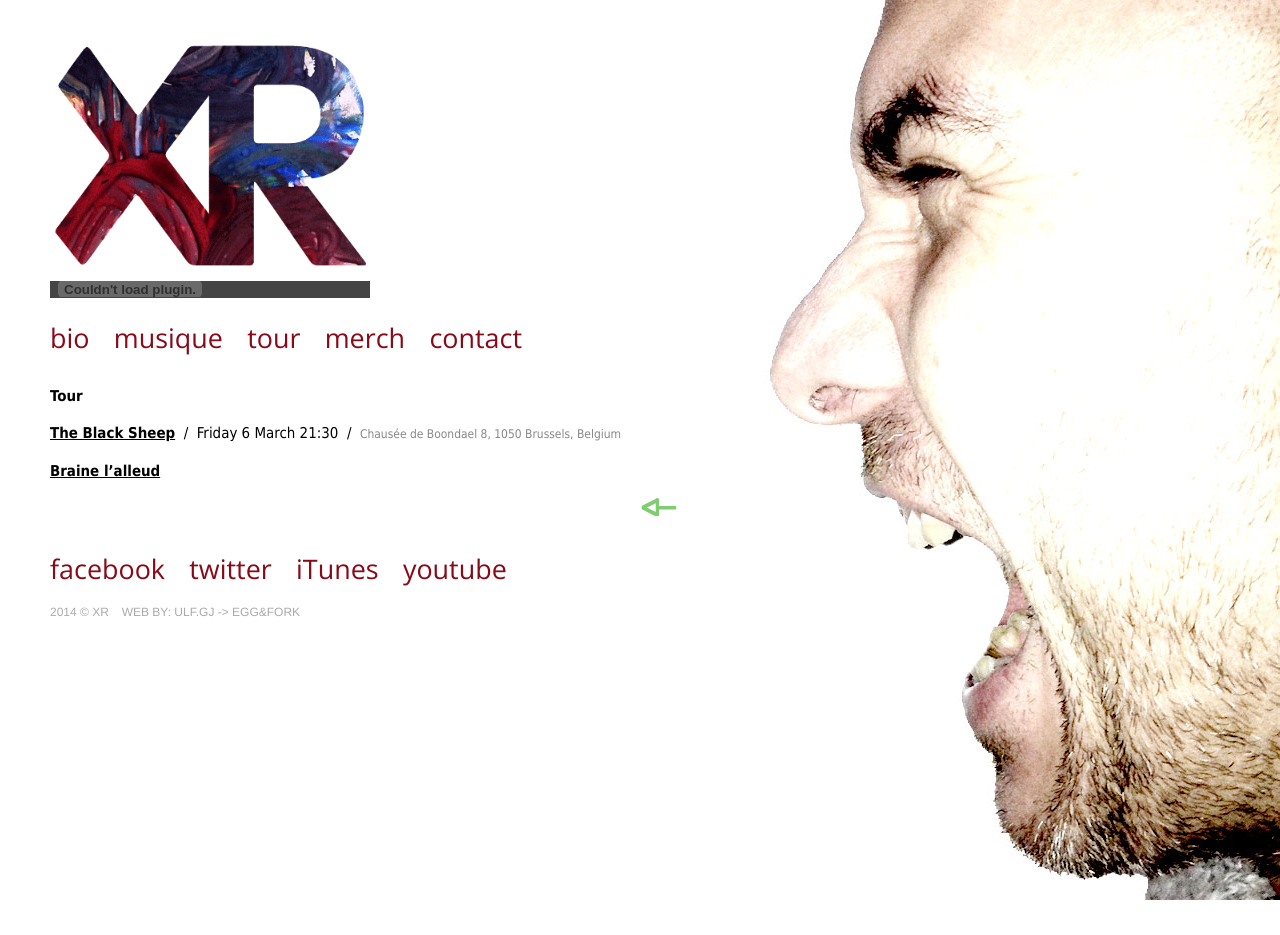
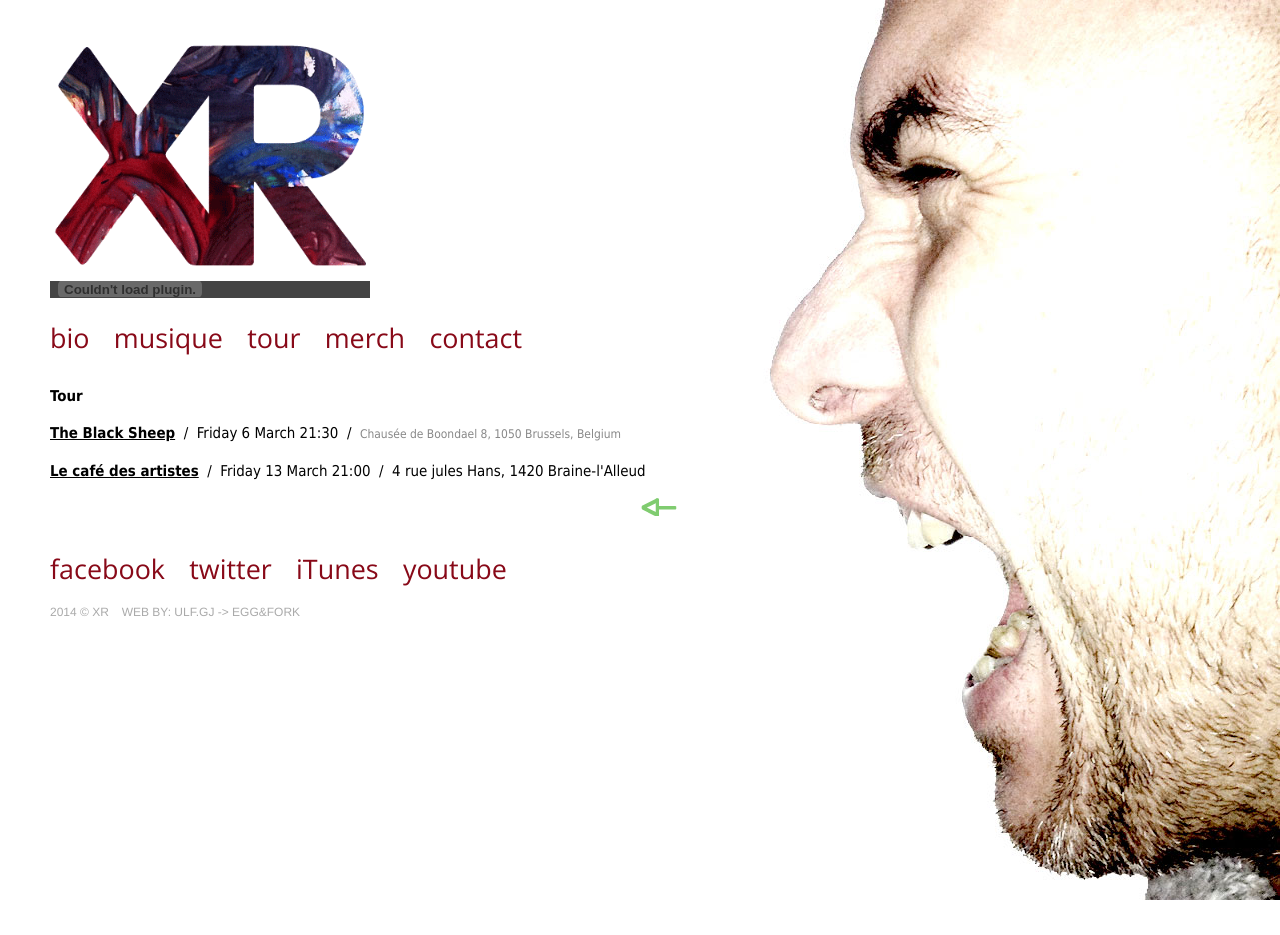
Before and after one commit to ulfgj/ulfgj.github.io, a Jekyll site: the page built from tour.html, in a window 1280 px wide. Built offline with Jekyll 4.4.1, drawn with Linux system fonts in a browser that asks for light colours; some web fonts are replaced; Markdown is read by kramdown in place of the engine named in the settings.

Commit message:
tour page layout

```diff
--- a/tour.html
+++ b/tour.html
@@ -6,7 +6,7 @@ title: XR Officiel - Rock Français, Son Neuf
 <div id="home tour">
     <h4>Tour</h4>
     <p><a href="http://www.facebook.com/events/1407407912895070/" target="_blank"><strong>The Black Sheep</strong></a> &nbsp;/&nbsp; Friday 6 March 21:30 &nbsp;/&nbsp; <span class="gig_addr">Chausée de Boondael 8, 1050 Brussels, Belgium</span></p>
-    <p><a href="http://www.facebook.com/events/1575553179324857/" target="_blank"><strong>Braine l’alleud</strong></a></p>
+    <p><a href="http://www.facebook.com/events/1575553179324857/" target="_blank"><strong>Le café des artistes</strong></a> &nbsp;/&nbsp; Friday 13 March 21:00 &nbsp;/&nbsp; 4 rue jules Hans, 1420 Braine-l'Alleud</span></p>
 </div>
 
 <a class="back-link" href="http://xrofficiel.com">back</a>
```
